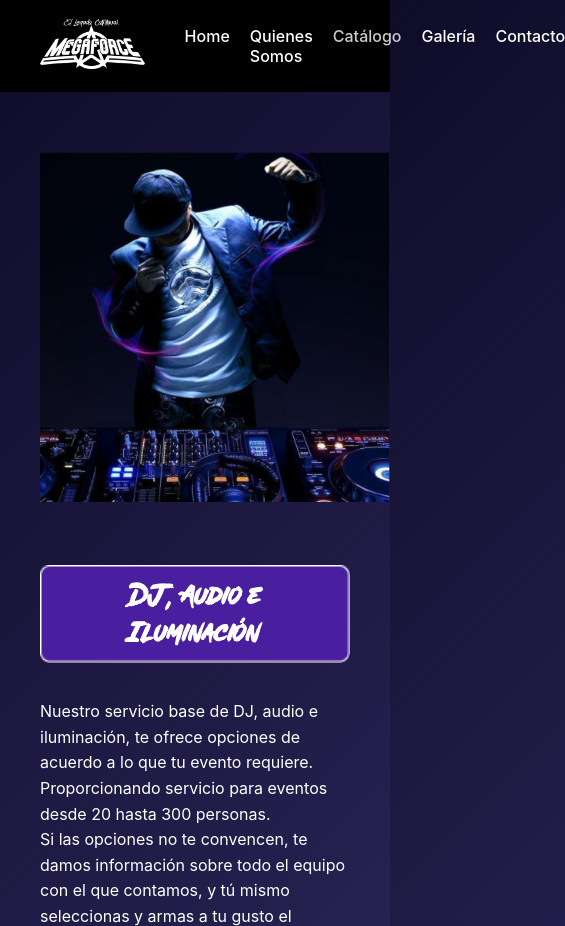
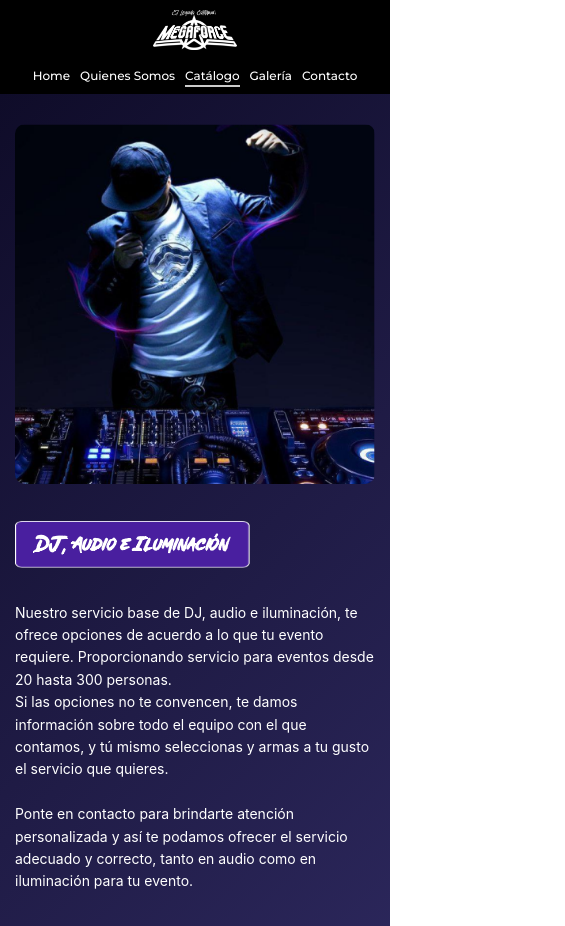
Before and after one commit to gonzalosanchezc/Dj-Maximo, a plain HTML site: page servicios.html in a window 390 px wide. Shown: the top 926 px of the page, 565 px wide, since content can reach past the window. Drawn offline with Linux system fonts and the light colour scheme.

Commit message:
Act cambios nav generales

```diff
--- a/Styles/general-config.css
+++ b/Styles/general-config.css
@@ -96,3 +96,12 @@ main {
 footer {
     max-width: 100% !important;
 }
+
+/* Asegurar que la fuente y el box-sizing se apliquen a todo el navbar */
+.navbar,
+.navbar *,
+.nav-links,
+.nav-links * {
+    font-family: 'Montserrat', sans-serif !important;
+    box-sizing: border-box !important;
+}
--- a/Styles/nav.css
+++ b/Styles/nav.css
@@ -1,33 +1,122 @@
+/* nav.css - VERSION BLINDADA CON MONTSERRAT */
+@import url('https://fonts.googleapis.com/css2?family=Montserrat:wght@400;500;600;700&display=swap');
+
+/* Reset absoluto para el navbar - no afectado por estilos globales */
 .navbar {
-  display: flex;
-  justify-content: space-between;
-  align-items: center;
-  background-color: black;
-  padding: 10px 40px;
-}
-body {
-  font-family: 'Poppins', sans-serif;
+    all: initial;
+    display: flex !important;
+    justify-content: space-between !important;
+    align-items: center !important;
+    background-color: black !important;
+    padding: 10px 40px !important;
+    width: 100% !important;
+    position: relative !important;
+    z-index: 1000 !important;
+    box-sizing: border-box !important;
+    font-family: 'Montserrat', sans-serif !important;
 }
 
+.navbar * {
+    all: initial;
+    font-family: 'Montserrat', sans-serif !important;
+    box-sizing: border-box !important;
+}
+
+.nav-logo {
+    display: flex !important;
+    align-items: center !important;
+}
 
 .nav-logo img {
-  height: 50px; /* ajusta según tu logo */
+    height: 50px !important;
+    width: auto !important;
+    display: block !important;
+}
+
+.nav-logo a {
+    display: inline-block !important;
+    text-decoration: none !important;
+    background: none !important;
+    border: none !important;
 }
 
 .nav-links {
-  list-style: none;
-  display: flex;
-  gap: 20px;
+    list-style: none !important;
+    display: flex !important;
+    gap: 20px !important;
+    margin: 0 !important;
+    padding: 0 !important;
+}
+
+.nav-links li {
+    display: inline-block !important;
+    margin: 0 !important;
+    padding: 0 !important;
 }
 
 .nav-links li a {
-  text-decoration: none;
-  color: white;
-  font-weight: 500;
-  transition: color 0.3s ease;
+    text-decoration: none !important;
+    color: white !important;
+    font-weight: 500 !important;
+    position: relative !important;
+    transition: color 0.3s ease !important;
+    font-family: 'Montserrat', sans-serif !important;
+    font-size: 16px !important;
+    background: none !important;
+    border: none !important;
+    padding: 0 !important;
+    margin: 0 !important;
 }
 
-.nav-links li a:hover,
-.nav-links li a.active {
-  color: #ccc; /* color hover */
+.nav-links li a::after {
+    content: "" !important;
+    position: absolute !important;
+    width: 0 !important;
+    height: 2px !important;
+    left: 0 !important;
+    bottom: -4px !important;
+    background-color: #ccc !important;
+    transition: width 0.3s ease !important;
 }
+
+.nav-links li a:hover::after,
+.nav-links li a.active::after {
+    width: 100% !important;
+}
+
+.nav-links li a:hover {
+    color: #ccc !important;
+}
+
+/* Responsive */
+@media (max-width: 768px) {
+    .navbar {
+        padding: 10px 20px !important;
+        flex-direction: column !important;
+        gap: 15px !important;
+    }
+
+    .nav-links {
+        gap: 15px !important;
+        flex-wrap: wrap !important;
+        justify-content: center !important;
+    }
+
+    .nav-links li a {
+        font-size: 14px !important;
+    }
+}
+
+@media (max-width: 480px) {
+    .nav-logo img {
+        height: 40px !important;
+    }
+
+    .nav-links {
+        gap: 10px !important;
+    }
+
+    .nav-links li a {
+        font-size: 12px !important;
+    }
+}
--- a/Styles/quienessomos-sty.css
+++ b/Styles/quienessomos-sty.css
@@ -1,27 +1,16 @@
-/* Fondo general de la sección */
+/* quienessomos-sty.css - CORREGIDO */
+/* Fondo movido al contenedor principal */
 .quienes-container {
     width: 100%;
     min-height: 100vh;
     background: linear-gradient(180deg, #2b0a3d, #12001d);
     display: flex;
-    flex-direction: column; /* Cambiado a columna */
-    justify-content: flex-start; /* Alineación al inicio */
+    flex-direction: column;
+    justify-content: flex-start;
     align-items: center;
     padding: 40px 20px;
-    gap: 30px; /* Espacio entre cards */
-}
-
-/* Eliminar barra blanca entre nav y body */
-body {
+    gap: 30px;
     margin: 0;
-    padding: 0;
-    background: linear-gradient(180deg, #2b0a3d, #12001d);
-}
-
-/* Asegurar que el header no tenga márgenes */
-header {
-    margin: 0;
-    padding: 0;
 }
 
 /* Tarjeta principal */
@@ -34,7 +23,6 @@ header {
     align-items: center;
     max-width: 1406px;
     width: 100%;
-    height: 579.3px;
     min-height: 579.3px;
     gap: 20px;
     position: relative;
@@ -44,7 +32,6 @@ header {
     box-sizing: border-box;
 }
 
-/* Resto del CSS se mantiene igual... */
 /* Caja del logo */
 .logo-box {
     flex: 1;
@@ -55,12 +42,13 @@ header {
 .logo-box img {
     width: 483.9px;
     height: auto;
+    max-width: 100%;
 }
 
 /* Texto - CON MARGEN DERECHO PARA LOS ICONOS */
 .texto-box {
     flex: 2;
-    margin-right: 120px; /* Espacio para los iconos */
+    margin-right: 120px;
 }
 
 .texto-box h4 {
@@ -113,7 +101,7 @@ header {
     }
 
     .texto-box {
-        margin-right: 100px; /* Ajuste para pantallas medianas */
+        margin-right: 100px;
     }
 
     .icons-box {
@@ -126,7 +114,7 @@ header {
 
 @media (max-width: 1024px) {
     .texto-box {
-        margin-right: 0; /* Quitar margen en tablets */
+        margin-right: 0;
     }
 
     .icons-box {
--- a/Styles/servicios-sty.css
+++ b/Styles/servicios-sty.css
@@ -1,14 +1,12 @@
-/* Fondo general */
-body {
-  margin: 0;
+/* servicios-sty.css - CORREGIDO */
+/* Fondo general movido al contenedor principal */
+.servicio-detalle {
+    padding: 60px 40px;
     font-family: "Inter", sans-serif;
     background: linear-gradient(135deg, #0f0c29, #302b63, #24243e);
     color: white;
-}
-
-/* Contenedor general */
-.servicio-detalle {
-  padding: 60px 40px;
+    margin: 0;
+    min-height: 100vh;
 }
 
 /* Cada bloque (Audio, Iluminación, etc.) */
@@ -17,7 +15,7 @@ body {
     align-items: flex-start;
     gap: 40px;
     margin-bottom: 80px;
-  flex-wrap: wrap; /* responsive */
+    flex-wrap: wrap;
 }
 
 /* Imagen de la izquierda */
@@ -25,6 +23,7 @@ body {
     max-width: 350px;
     height: auto;
     display: block;
+    border-radius: 10px;
 }
 
 /* Texto + título de la derecha */
@@ -51,4 +50,54 @@ body {
 /* Texto */
 .servicio-info p {
     line-height: 1.6;
+    font-size: 16px;
+    margin-bottom: 15px;
 }
+
+.servicio-info ul {
+    margin-left: 20px;
+    margin-bottom: 15px;
+}
+
+.servicio-info li {
+    margin-bottom: 8px;
+    line-height: 1.5;
+}
+
+/* Responsive */
+@media (max-width: 768px) {
+    .servicio-detalle {
+        padding: 40px 20px;
+    }
+
+    .servicio-item {
+        flex-direction: column;
+        gap: 20px;
+        margin-bottom: 60px;
+    }
+
+    .servicio-img img {
+        max-width: 100%;
+    }
+
+    .servicio-titulo {
+        font-size: 24px;
+        min-width: 180px;
+    }
+}
+
+@media (max-width: 480px) {
+    .servicio-detalle {
+        padding: 30px 15px;
+    }
+
+    .servicio-titulo {
+        font-size: 20px;
+        padding: 10px 20px;
+        min-width: 150px;
+    }
+
+    .servicio-info p {
+        font-size: 14px;
+    }
+}
--- a/servicios.html
+++ b/servicios.html
@@ -7,10 +7,10 @@
   <title>DJ maximo servicios</title>
   <!-- CSS -->
   <link rel="stylesheet" href="Styles/general-config.css">
-  <link rel="stylesheet" href="Styles/nav.css">
   <link rel="stylesheet" href="Styles/fonts.css">
   <link rel="stylesheet" href="Styles/servicios-sty.css">
   <link rel="stylesheet" href="Styles/footer.css">
+    <link rel="stylesheet" href="Styles/nav.css">
 </head>
 
 <body>
@@ -18,18 +18,21 @@
   <!-- NAVBAR -->
   <header>
     <nav class="navbar">
-      <div class="nav-logo">
+    <div class="nav-logo">
+      <a href="index.html">
         <img src="images/logo.png" alt="Logo MegaForce">
-      </div>
-      <ul class="nav-links">
+      </a>
+    </div>
+      <ul class="nav-links font-montserrat fw-500">
         <li><a href="index.html">Home</a></li>
         <li><a href="quienessomos.html">Quienes Somos</a></li>
         <li><a href="servicios.html" class="active">Catálogo</a></li>
         <li><a href="galeria.html" >Galería</a></li>
-        <li><a href="index.html#contacto">Contacto</a></li>
+        <li><a href="#contacto">Contacto</a></li>
       </ul>
     </nav>
   </header>
+
 
   <section class="servicio-detalle">
 
```
Also changed, not shown: galeria.html (+7 -5 lines), index.html (+5 -3 lines), quienessomos.html (+6 -3 lines). Lines whose indentation alone changed are shown as unchanged.
